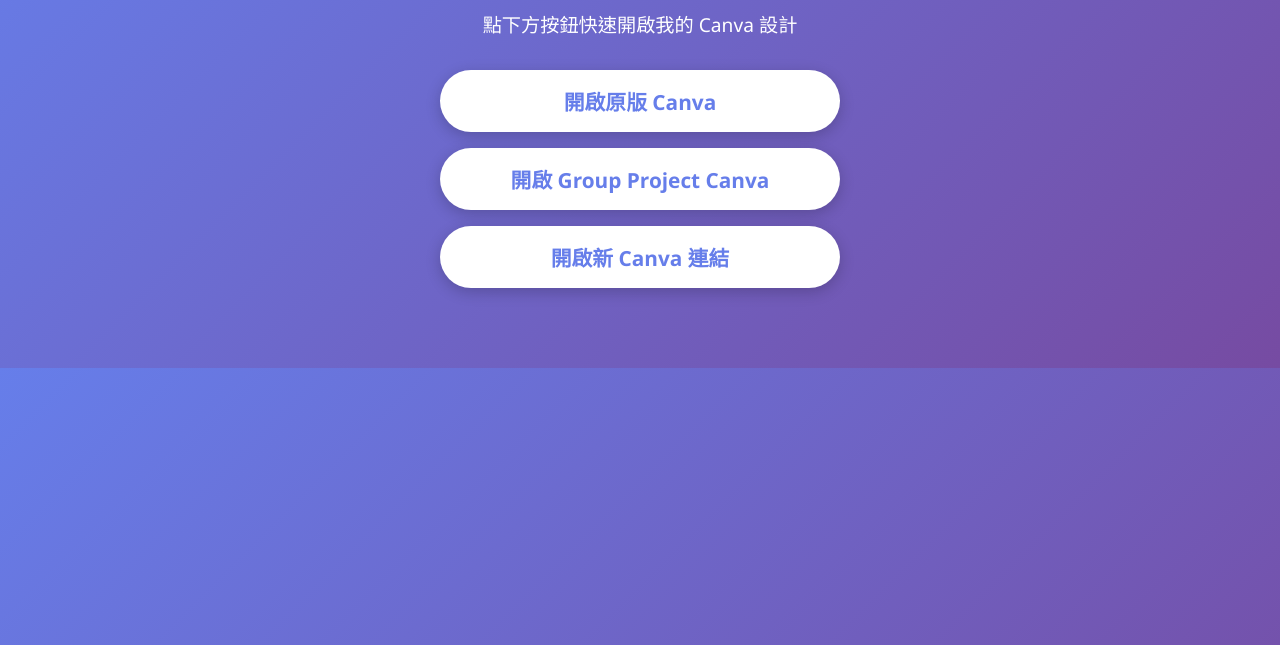
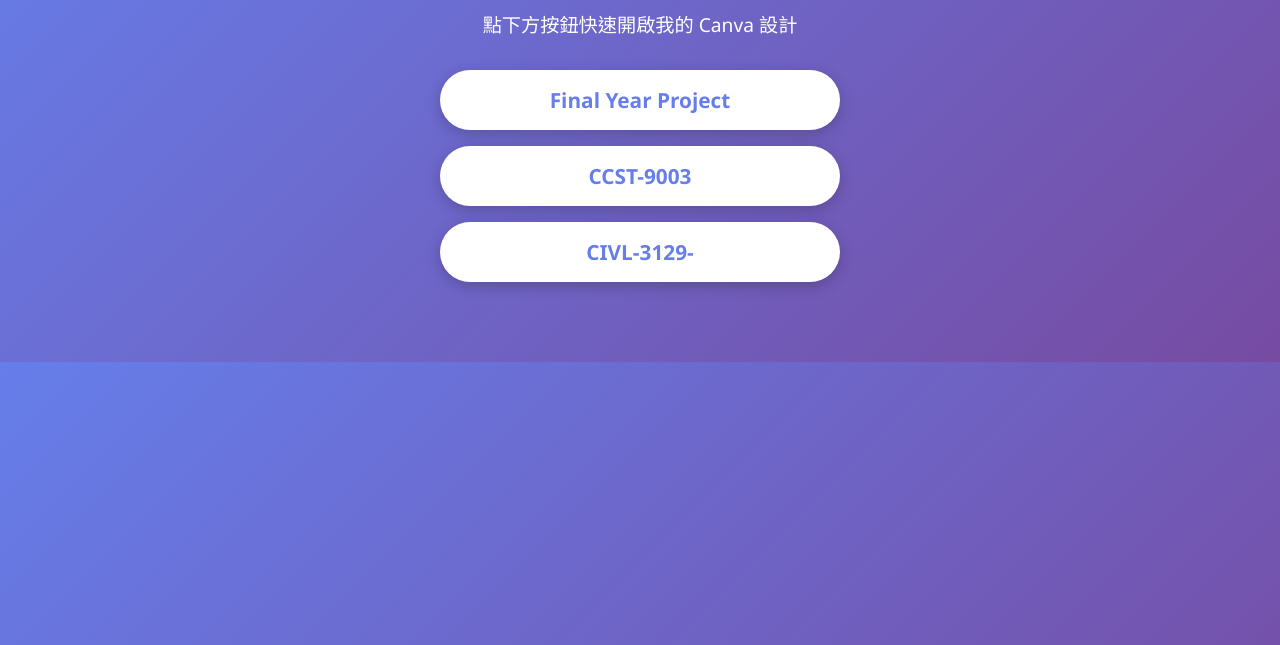
Before and after one commit to michaeltse0418-lgtm/tsesiuyeung, a plain HTML site: page index.html in a window 1280 px wide. Shown: the part 155-800 px from the top of the page. Drawn offline with Linux system fonts and the light colour scheme.

Commit message:
Update index.html

```diff
--- a/index.html
+++ b/index.html
@@ -37,13 +37,13 @@
   <p>點下方按鈕快速開啟我的 Canva 設計</p>
   <div class="link-container">
     <a href="https://www.canva.com/design/DAG4i3i07Qg/VMeNxxoCLzVyHET7PSvUeA/edit?utm_content=DAG4i3i07Qg&utm_campaign=designshare&utm_medium=link2&utm_source=sharebutton" target="_blank">
-      開啟原版 Canva
+      Final Year Project
     </a>
     <a href="https://www.canva.com/design/DAG2au7OZCw/u9tolFSeml3F10cuilrEOQ/edit" target="_blank">
-      開啟 Group Project Canva
+      CCST-9003
     </a>
     <a href="https://www.canva.com/design/DAG6a4qjbsI/iih-ceUExgTPFQ1p5MVBow/edit?utm_content=DAG6a4qjbsI&utm_campaign=designshare&utm_medium=link2&utm_source=sharebutton" target="_blank">
-      開啟新 Canva 連結
+      CIVL-3129-
     </a>
   </div>
 </body>
```
